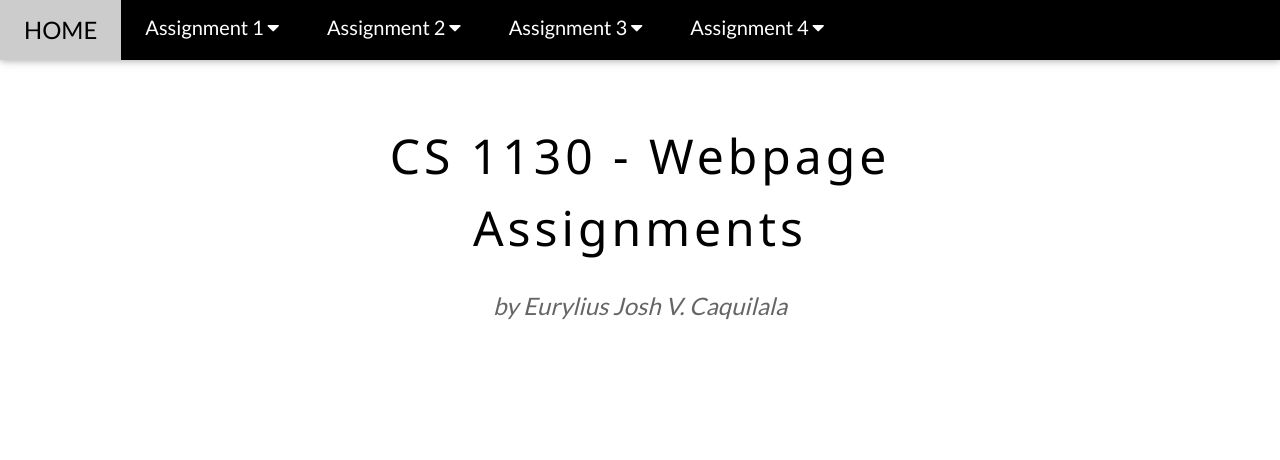
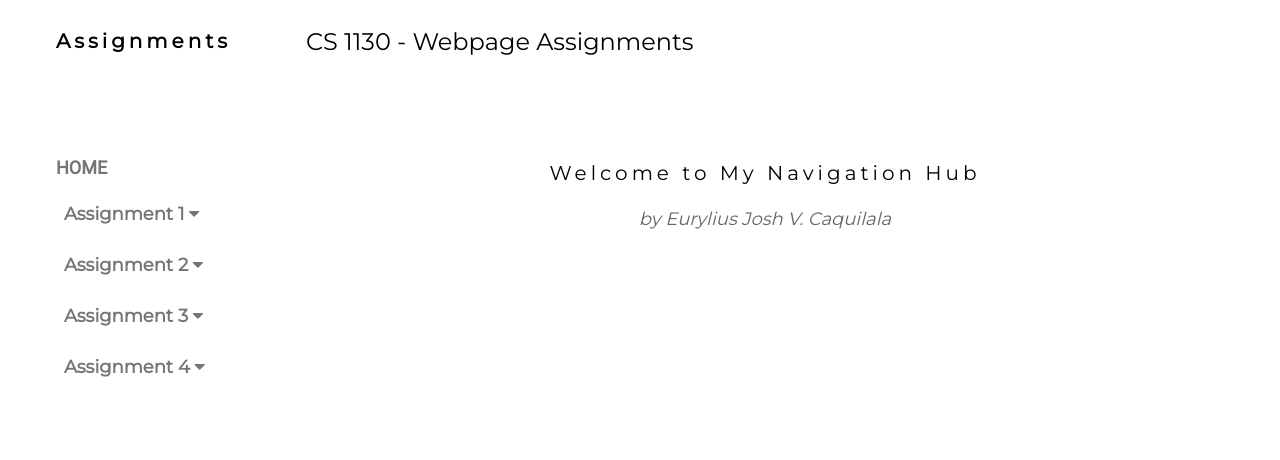
Before and after one commit to EuryCaquilala/ITC., a plain HTML site: page index.html in a window 1280 px wide. Drawn offline with nearby package versions, Linux system fonts and the light colour scheme.

Commit message:
Add files via upload

````diff
--- a/index.html
+++ b/index.html
@@ -5,23 +5,21 @@
     <meta charset="UTF-8">
     <meta name="viewport" content="width=device-width, initial-scale=1">
     <link rel="stylesheet" href="https://www.w3schools.com/w3css/4/w3.css">
-    <link rel="stylesheet" href="https://fonts.googleapis.com/css?family=Lato">
+    <link rel="stylesheet" href="https://fonts.googleapis.com/css?family=Roboto">
+    <link rel="stylesheet" href="https://fonts.googleapis.com/css?family=Montserrat">
     <link rel="stylesheet" href="https://cdnjs.cloudflare.com/ajax/libs/font-awesome/4.7.0/css/font-awesome.min.css">
-    <style>
-        body {font-family: "Lato", sans-serif; font-size: 20px;}
-        .w3-bar-item {font-size: 24px;}
-        h2 {font-size: 48px;}
-        p {font-size: 24px;}
-        .mySlides {display: none;}
-    </style>
+    <link rel="stylesheet" href="styles.css">
 </head>
-<body>
+<body class="w3-content" style="max-width:1200px; font-size: 18px;">
 
-<div class="w3-top">
-    <div class="w3-bar w3-black w3-card">
-        <a href="#" class="w3-bar-item w3-button w3-padding-large">HOME</a>
-
-        <div class="w3-dropdown-hover w3-hide-small">
+<nav class="w3-sidebar w3-bar-block w3-white w3-top" style="z-index:3;width:250px" id="mySidebar">
+    <div class="w3-container w3-display-container w3-padding-16">
+        <i onclick="w3_close()" class="fa fa-remove w3-hide-large w3-button w3-display-topright"></i>
+        <h3 class="w3-wide"><b>Assignments</b></h3>
+    </div>
+    <div class="w3-padding-64 w3-large w3-text-grey" style="font-weight:bold">
+        <a href="#" class="w3-bar-item w3-button">HOME</a>
+        <div class="w3-dropdown-hover">
             <button class="w3-padding-large w3-button" title="More">Assignment 1 <i class="fa fa-caret-down"></i></button>
             <div class="w3-dropdown-content w3-bar-block w3-card-4">
                 <a href="CelToFah.html" class="w3-bar-item w3-button">Celsius to Fahrenheit</a>
@@ -30,15 +28,13 @@
                 <a href="FeTMe.html" class="w3-bar-item w3-button">Feet to Meters</a>
             </div>
         </div>
-
-        <div class="w3-dropdown-hover w3-hide-small">
+        <div class="w3-dropdown-hover">
             <button class="w3-padding-large w3-button" title="More">Assignment 2 <i class="fa fa-caret-down"></i></button>
             <div class="w3-dropdown-content w3-bar-block w3-card-4">
                 <a href="IncTaxCalc.html" class="w3-bar-item w3-button">Income Tax Calculator</a>
             </div>
         </div>
-
-        <div class="w3-dropdown-hover w3-hide-small">
+        <div class="w3-dropdown-hover">
             <button class="w3-padding-large w3-button" title="More">Assignment 3 <i class="fa fa-caret-down"></i></button>
             <div class="w3-dropdown-content w3-bar-block w3-card-4">
                 <a href="FactLoop.html" class="w3-bar-item w3-button">Factorial (While Loop)</a>
@@ -46,34 +42,46 @@
                 <a href="AverLoop.html" class="w3-bar-item w3-button">Average (For Loop) of First N Natural Numbers</a>
             </div>
         </div>
-
-        <div class="w3-dropdown-hover w3-hide-small">
+        <div class="w3-dropdown-hover">
             <button class="w3-padding-large w3-button" title="More">Assignment 4 <i class="fa fa-caret-down"></i></button>
             <div class="w3-dropdown-content w3-bar-block w3-card-4">
                 <a href="Payroll.html" class="w3-bar-item w3-button">Simple Payroll</a>
             </div>
         </div>
     </div>
-</div>
+</nav>
 
-<div class="w3-content" style="max-width:2000px;margin-top:46px">
+<header class="w3-bar w3-top w3-hide-large w3-black w3-xlarge">
+    <div class="w3-bar-item w3-padding-24 w3-wide">Assignments</div>
+    <a href="javascript:void(0)" class="w3-bar-item w3-button w3-padding-24 w3-right" onclick="w3_open()"><i class="fa fa-bars"></i></a>
+</header>
+
+<div class="w3-overlay w3-hide-large" onclick="w3_close()" style="cursor:pointer " title="close side menu" id="myOverlay"></div>
+
+<div class="w3-main" style="margin-left:250px">
+
+    <div class="w3-hide-large" style="margin-top:83px"></div>
+
+    <header class="w3-container w3-xlarge">
+        <p class="w3-left">CS 1130 - Webpage Assignments</p>
+    </header>
+
     <div class="w3-container w3-content w3-center w3-padding-64" style="max-width:800px" id="welcome">
-        <h2 class="w3-wide">CS 1130 - Webpage Assignments</h2>
+        <h2 class="w3-wide">Welcome to My Navigation Hub</h2>
         <p class="w3-opacity"><i>by Eurylius Josh V. Caquilala</i></p>
     </div>
-</div>
 
-<script>
-    function myFunction() {
-        var x = document.getElementById("navDemo");
-        if (x.className.indexOf("w3-show") == -1) {
-            x.className += " w3-show";
-        } else {
-            x.className = x.class ```html
-            .className.replace(" w3-show", "");
-        }
+    <script>
+    function w3_open() {
+        document.getElementById("mySidebar").style.display = "block";
+        document.getElementById("myOverlay").style.display = "block";
     }
-</script>
 
+    function w3_close() {
+        document.getElementById("mySidebar").style.display = "none";
+        document.getElementById("myOverlay").style.display = "none";
+    }
+    </script>
+</div> ```html
 </body>
 </html>
--- /dev/null
+++ b/styles.css
@@ -0,0 +1,13 @@
+.w3-sidebar a {
+    font-family: "Roboto", sans-serif;
+    font-size: 18px; /* Increased text size */
+}
+
+body, h1, h2, h3, h4, h5, h6, .w3-wide {
+    font-family: "Montserrat", sans-serif;
+    font-size: 20px; /* Increased text size */
+}
+
+.w3-main {
+    margin-left: 250px; /* Sidebar width */
+}
````
